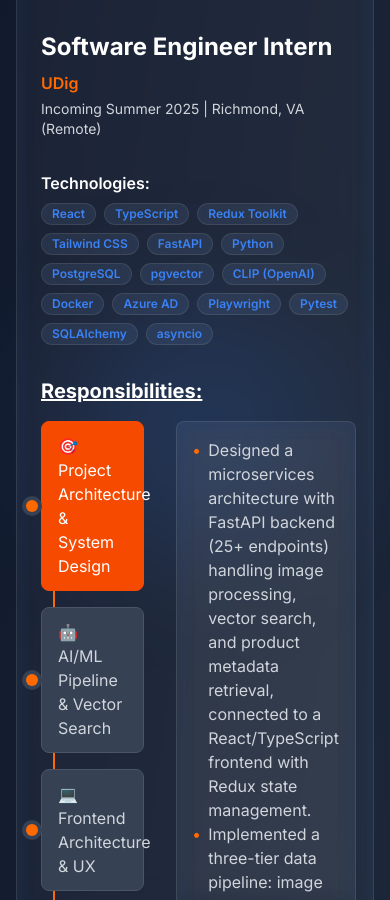
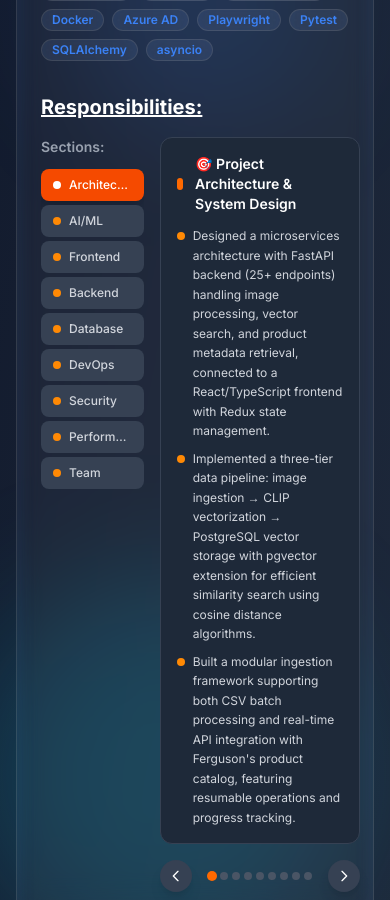
Before and after one commit to shivpatel0812/personalwebsite, a Next.js app: page /experience in a window 390 px wide. Shown: the part 1100-2000 px from the top of the page. Built offline with nearby package versions, Linux system fonts and the light colour scheme.

Commit message:
new deployment changes

```diff
--- a/app/experience/ExperienceDetail.tsx
+++ b/app/experience/ExperienceDetail.tsx
@@ -1,6 +1,6 @@
 "use client";
 
-import React from "react";
+import React, { useState } from "react";
 import { motion } from "framer-motion";
 import Image from "next/image";
 import { ExperienceItem } from "./ExperienceData";
@@ -22,6 +22,29 @@ const ExperienceDetail: React.FC<ExperienceDetailProps> = ({
   onAwsClick,
   onImageClick,
 }) => {
+  const [currentMobileSection, setCurrentMobileSection] = useState(0);
+
+  const nextSection = () => {
+    const next = (currentMobileSection + 1) % experience.details.length;
+    setCurrentMobileSection(next);
+    onSectionSelect(next);
+  };
+
+  const prevSection = () => {
+    const prev =
+      (currentMobileSection - 1 + experience.details.length) %
+      experience.details.length;
+    setCurrentMobileSection(prev);
+    onSectionSelect(prev);
+  };
+
+  const getSectionColor = (index: number) => {
+    if (selectedIndex === 0) return "orange";
+    if (selectedIndex === 1) return "cyan";
+    if (selectedIndex === 2) return "blue";
+    return "blue";
+  };
+
   const textMarginClass = (index: number) => {
     switch (index) {
       case 1:
@@ -57,6 +80,30 @@ const ExperienceDetail: React.FC<ExperienceDetailProps> = ({
     "📝 Grading & Feedback",
     "💬 Mentorship & Environment",
   ];
+
+  const getCondensedSectionName = (fullName: string) => {
+    if (fullName.includes("Frontend")) return "Frontend";
+    if (fullName.includes("Backend")) return "Backend";
+    if (fullName.includes("Database")) return "Database";
+    if (fullName.includes("AI/ML") || fullName.includes("Machine Learning"))
+      return "AI/ML";
+    if (fullName.includes("DevOps")) return "DevOps";
+    if (fullName.includes("Security")) return "Security";
+    if (fullName.includes("Performance")) return "Performance";
+    if (fullName.includes("Architecture")) return "Architecture";
+    if (fullName.includes("Collaboration") || fullName.includes("Team"))
+      return "Team";
+    if (fullName.includes("Instruction") || fullName.includes("Support"))
+      return "Teaching";
+    if (fullName.includes("Grading") || fullName.includes("Feedback"))
+      return "Grading";
+    if (fullName.includes("Mentorship")) return "Mentorship";
+    if (fullName.includes("Motivation")) return "Motivation";
+    if (fullName.includes("Summary")) return "Summary";
+    if (fullName.includes("Understanding")) return "Overview";
+    if (fullName.includes("Additional")) return "Additional";
+    return fullName.split(" ")[0];
+  };
 
   return (
     <motion.div
@@ -173,7 +220,165 @@ const ExperienceDetail: React.FC<ExperienceDetailProps> = ({
           <h3 className="text-xl font-bold underline mb-4">
             Responsibilities:
           </h3>
-          <div className="flex flex-row gap-8">
+
+          <div className="block lg:hidden">
+            <div className="flex gap-4">
+              <div className="w-1/3 space-y-2">
+                <p className="text-sm text-gray-400 mb-3 font-semibold">
+                  Sections:
+                </p>
+                <div className="space-y-1 max-h-96 overflow-y-auto scrollbar-hide">
+                  {experience.details.map((section, index) => {
+                    const color = getSectionColor(selectedIndex);
+                    const isActive = index === currentMobileSection;
+                    return (
+                      <button
+                        key={index}
+                        onClick={() => {
+                          setCurrentMobileSection(index);
+                          onSectionSelect(index);
+                        }}
+                        className={`w-full text-left px-3 py-2 rounded-lg text-xs font-medium transition-all duration-300 flex items-center space-x-2 ${
+                          isActive
+                            ? color === "orange"
+                              ? "bg-orange-600 text-white shadow-lg"
+                              : color === "cyan"
+                              ? "bg-cyan-600 text-white shadow-lg"
+                              : "bg-blue-600 text-white shadow-lg"
+                            : "bg-gray-700 text-gray-300 hover:bg-gray-600"
+                        }`}
+                      >
+                        <span
+                          className={`w-2 h-2 rounded-full flex-shrink-0 ${
+                            isActive
+                              ? "bg-white"
+                              : color === "orange"
+                              ? "bg-orange-400"
+                              : color === "cyan"
+                              ? "bg-cyan-400"
+                              : "bg-blue-400"
+                          }`}
+                        ></span>
+                        <span className="truncate">
+                          {getCondensedSectionName(
+                            sectionsWithBulletPoints[index]
+                          )}
+                        </span>
+                      </button>
+                    );
+                  })}
+                </div>
+              </div>
+
+              <div className="w-2/3">
+                <div className="bg-gray-800 rounded-xl p-4 border border-gray-700">
+                  <div className="flex items-center mb-3">
+                    <span
+                      className={`w-3 h-3 rounded-full mr-3 ${
+                        getSectionColor(selectedIndex) === "orange"
+                          ? "bg-orange-500"
+                          : getSectionColor(selectedIndex) === "cyan"
+                          ? "bg-cyan-500"
+                          : "bg-blue-500"
+                      }`}
+                    ></span>
+                    <h4 className="font-semibold text-white text-sm">
+                      {sectionsWithBulletPoints[currentMobileSection]}
+                    </h4>
+                  </div>
+                  <div className="space-y-2">
+                    {experience.details[currentMobileSection].points.map(
+                      (point, index) => (
+                        <div key={index} className="flex items-start">
+                          <span
+                            className={`w-2 h-2 rounded-full mt-1.5 mr-2 flex-shrink-0 ${
+                              getSectionColor(selectedIndex) === "orange"
+                                ? "bg-orange-400"
+                                : getSectionColor(selectedIndex) === "cyan"
+                                ? "bg-cyan-400"
+                                : "bg-blue-400"
+                            }`}
+                          ></span>
+                          <p className="text-xs text-gray-300 leading-relaxed">
+                            {point}
+                          </p>
+                        </div>
+                      )
+                    )}
+                  </div>
+                </div>
+
+                <div className="flex justify-center space-x-4 mt-4">
+                  <button
+                    onClick={prevSection}
+                    className="bg-gray-700 hover:bg-gray-600 text-white rounded-full p-2 shadow-lg transition-all duration-200"
+                  >
+                    <svg
+                      className="w-4 h-4"
+                      fill="none"
+                      stroke="currentColor"
+                      viewBox="0 0 24 24"
+                    >
+                      <path
+                        strokeLinecap="round"
+                        strokeLinejoin="round"
+                        strokeWidth={2}
+                        d="M15 19l-7-7 7-7"
+                      />
+                    </svg>
+                  </button>
+
+                  <div className="flex items-center space-x-1">
+                    {experience.details.map((_, index) => (
+                      <button
+                        key={index}
+                        onClick={() => {
+                          setCurrentMobileSection(index);
+                          onSectionSelect(index);
+                        }}
+                        className={`w-2 h-2 rounded-full transition-all duration-300 ${
+                          index === currentMobileSection
+                            ? getSectionColor(selectedIndex) === "orange"
+                              ? "bg-orange-500 scale-125"
+                              : getSectionColor(selectedIndex) === "cyan"
+                              ? "bg-cyan-500 scale-125"
+                              : "bg-blue-500 scale-125"
+                            : "bg-gray-600 hover:bg-gray-500"
+                        }`}
+                      />
+                    ))}
+                  </div>
+
+                  <button
+                    onClick={nextSection}
+                    className="bg-gray-700 hover:bg-gray-600 text-white rounded-full p-2 shadow-lg transition-all duration-200"
+                  >
+                    <svg
+                      className="w-4 h-4"
+                      fill="none"
+                      stroke="currentColor"
+                      viewBox="0 0 24 24"
+                    >
+                      <path
+                        strokeLinecap="round"
+                        strokeLinejoin="round"
+                        strokeWidth={2}
+                        d="M9 5l7 7-7 7"
+                      />
+                    </svg>
+                  </button>
+                </div>
+
+                <div className="text-center mt-2">
+                  <span className="text-xs text-gray-400">
+                    {currentMobileSection + 1} of {experience.details.length}
+                  </span>
+                </div>
+              </div>
+            </div>
+          </div>
+
+          <div className="hidden lg:flex flex-row gap-8">
             <div className="flex-shrink-0 w-1/3 space-y-4 relative">
               <div
                 className={`absolute left-3 top-0 bottom-0 w-0.5 ${
@@ -200,99 +405,30 @@ const ExperienceDetail: React.FC<ExperienceDetailProps> = ({
                   }`}
                   onClick={() => onSectionSelect(index)}
                 >
-                  {section.title}
-                  <div
-                    className={`absolute -left-4 top-1/2 transform -translate-y-1/2 w-3 h-3 rounded-full ring-4 ring-gray-700 ${
-                      selectedIndex === 0
-                        ? "bg-orange-500"
-                        : selectedIndex === 1
-                        ? "bg-cyan-400"
-                        : "bg-blue-500"
-                    }`}
-                  ></div>
+                  <div className="text-sm font-medium">
+                    {sectionsWithBulletPoints[index]}
+                  </div>
                 </button>
               ))}
             </div>
-
-            <div className="flex-grow w-2/3 space-y-4">
-              <div className="border border-white/10 p-4 rounded-lg glass-effect">
-                {experience.details[selectedSectionIndex].points.map(
-                  (point, pointIndex) => {
-                    const sectionTitle =
-                      experience.details[selectedSectionIndex].title;
-
-                    if (sectionsWithBulletPoints.includes(sectionTitle)) {
-                      return (
-                        <ul
-                          key={pointIndex}
-                          className="list-none space-y-1 pl-0"
-                        >
-                          <li className="flex items-start">
-                            <span
-                              className={`font-bold mr-2 ${
-                                selectedIndex === 0
-                                  ? "text-orange-500"
-                                  : selectedIndex === 1
-                                  ? "text-cyan-400"
-                                  : "text-blue-500"
-                              }`}
-                            >
-                              •
-                            </span>
-                            <span className="font-normal text-gray-300">
-                              {point}
-                            </span>
-                          </li>
-                        </ul>
-                      );
-                    } else {
-                      return (
-                        <p
-                          key={pointIndex}
-                          className="font-normal text-gray-300"
-                        >
-                          {point}
-                        </p>
-                      );
-                    }
-                  }
-                )}
-                {selectedIndex === 2 && selectedSectionIndex === 1 && (
-                  <div className="relative w-full h-64 mt-4 rounded-lg overflow-hidden">
-                    <Image
-                      src="/Neuronsegfrontend.png"
-                      alt="Neuronseg Frontend Screenshot"
-                      fill
-                      className="object-contain cursor-pointer"
-                      onClick={() => onImageClick("/Neuronsegfrontend.png")}
-                    />
-                  </div>
-                )}
+            <div className="flex-grow">
+              <div className="bg-gray-800 rounded-lg p-4">
+                <h4 className="font-semibold mb-2 text-white">
+                  {sectionsWithBulletPoints[selectedSectionIndex]}
+                </h4>
+                <div className="text-sm text-gray-300">
+                  {experience.details[selectedSectionIndex].points.map(
+                    (point, index) => (
+                      <div key={index} className="mb-2">
+                        <span className="text-blue-400 mr-2">•</span>
+                        {point}
+                      </div>
+                    )
+                  )}
+                </div>
               </div>
             </div>
           </div>
-        </div>
-        <div className="flex gap-4 mt-4">
-          {experience.link && (
-            <a
-              href={experience.link}
-              target="_blank"
-              rel="noopener noreferrer"
-              className="text-blue-400 hover:underline text-sm"
-            >
-              Learn More →
-            </a>
-          )}
-          {experience.github && (
-            <a
-              href={experience.github}
-              target="_blank"
-              rel="noopener noreferrer"
-              className="text-gray-400 hover:underline text-sm"
-            >
-              GitHub →
-            </a>
-          )}
         </div>
       </div>
     </motion.div>
--- a/app/experience/ExperiencePage.tsx
+++ b/app/experience/ExperiencePage.tsx
@@ -67,7 +67,7 @@ const ExperiencePage = () => {
           <h2 className="text-6xl font-light mb-6 gradient-text tracking-tight">
             Experience
           </h2>
-          <p className="text-lg text-gray-300 max-w-2xl mx-auto leading-relaxed">
+          <p className="hidden md:block text-lg text-gray-300 max-w-2xl mx-auto leading-relaxed">
             Professional journey and hands-on experience in software engineering
             and research
           </p>
```
Also changed, not shown: app/experience/ExperienceTimeline.tsx (+36 -34 lines).
